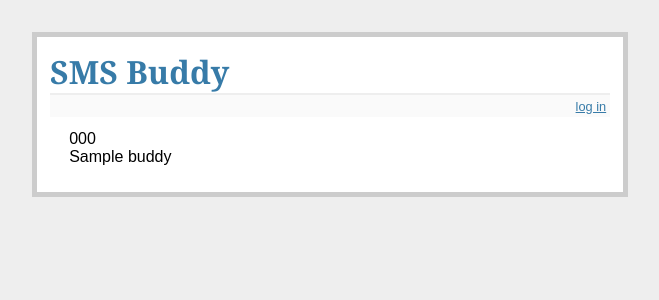
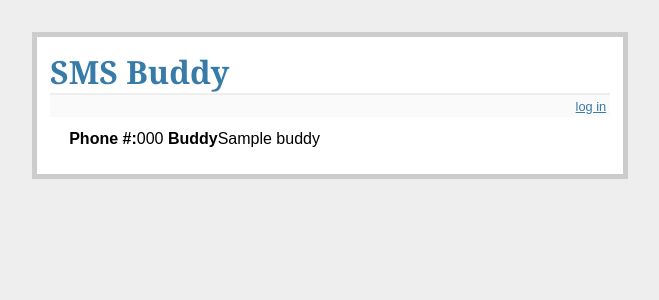
Before and after one commit to andyhull/janApp, a Flask app: template smsbuddy/templates/show_entries.html in a window 1280 px wide. Shown: the top 300 px of the page, without its empty margins (310-969 px from the left). Run offline with Flask 2, Linux system fonts and the light colour scheme; the template is opened without the code that fills it: most values are stand-ins (such as "Sample title", 1, 10 or a date in 2020).

Commit message:
updated show entries template

```diff
--- a/smsbuddy/templates/show_entries.html
+++ b/smsbuddy/templates/show_entries.html
@@ -13,7 +13,7 @@
   {% endif %}
   <ul class=entries>
   {% for entry in entries %}
-    <li>{{ entry.phone }}<br/>{{ entry.buddy }}
+    <li><strong>Phone #:</strong>{{ entry.phone }}&nbsp;<strong>Buddy</strong>{{ entry.buddy }}
   {% else %}
     <li><em>Unbelievable.  No entries here so far</em>
   {% endfor %}
```
